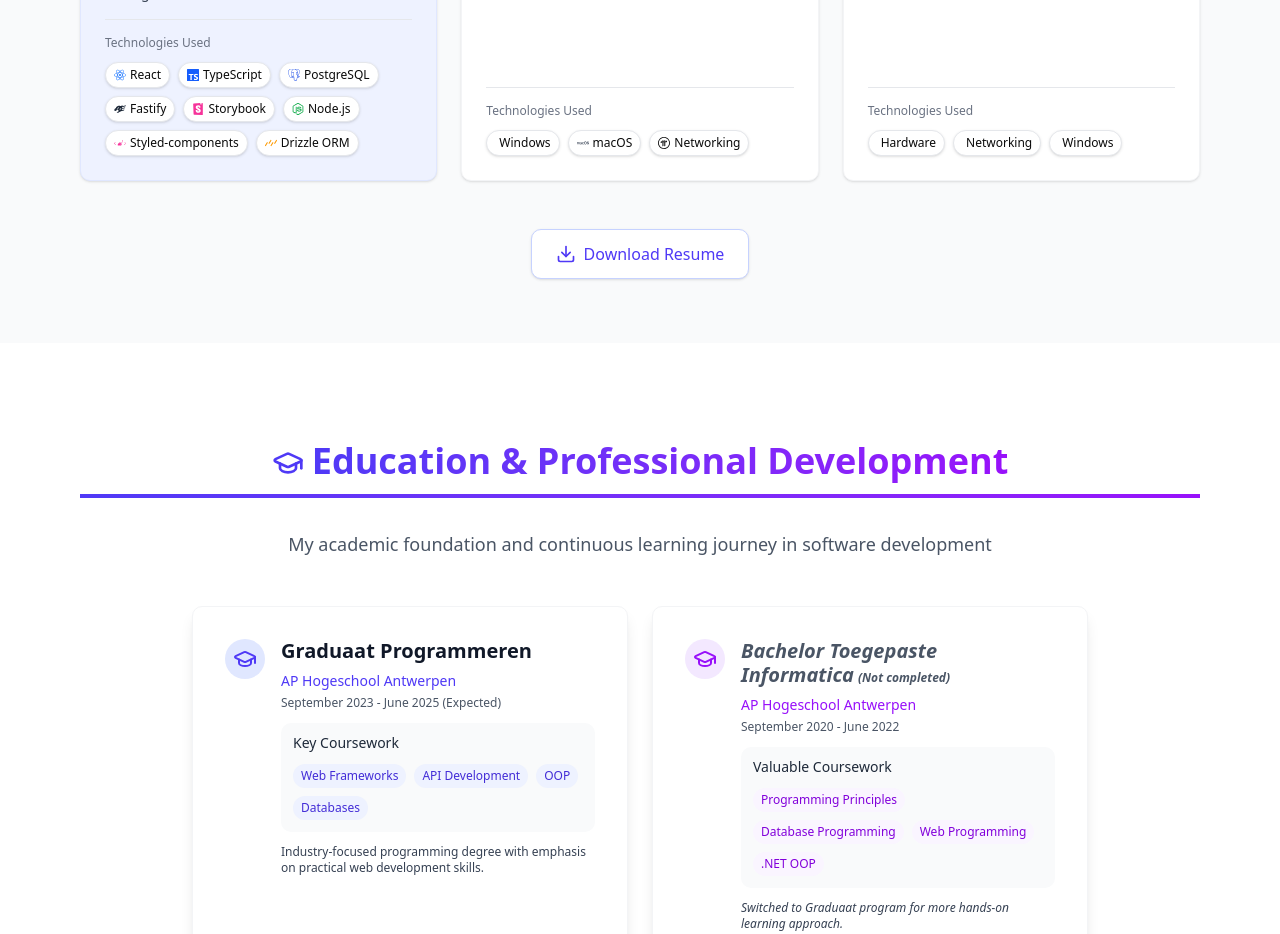
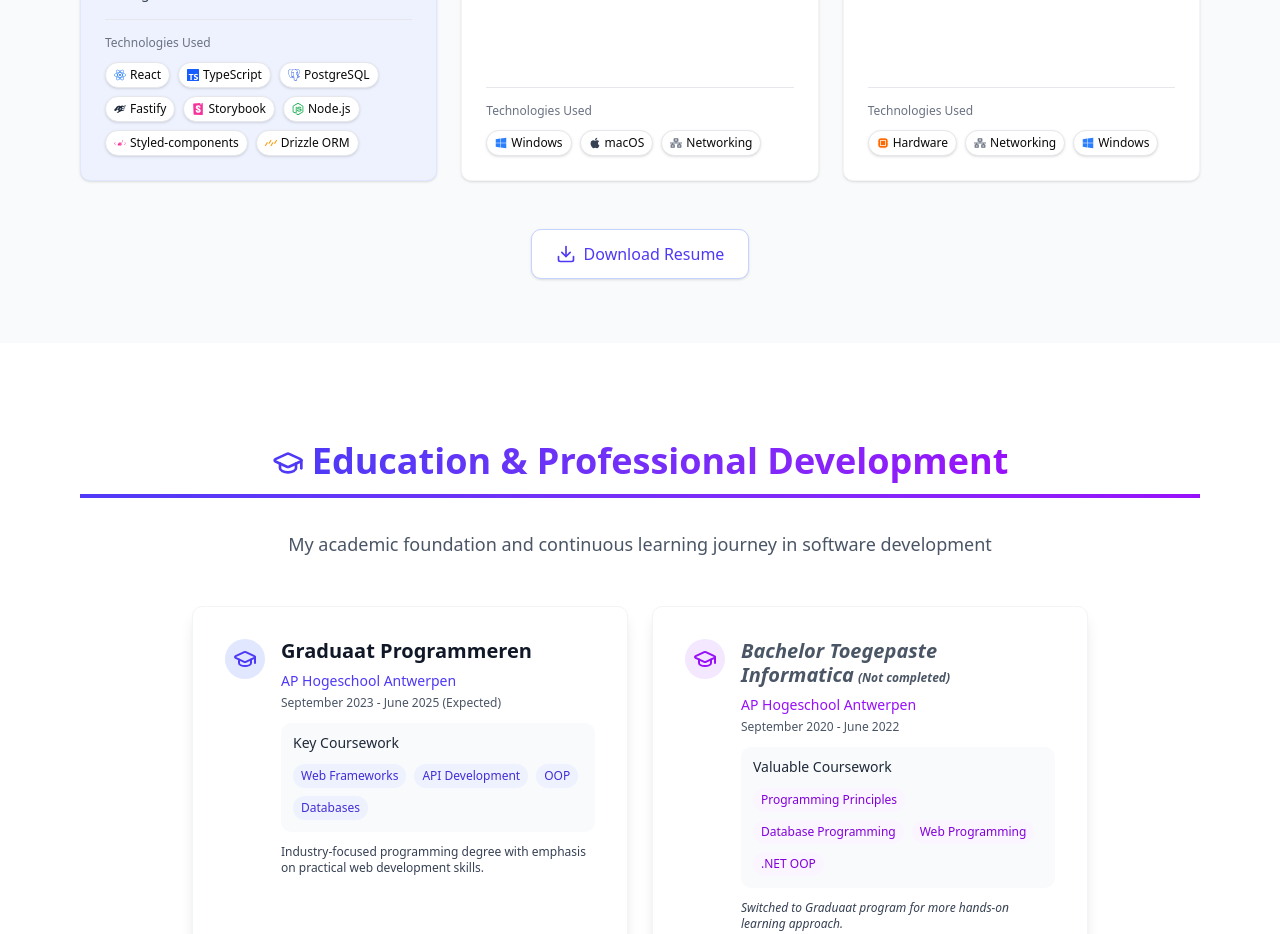
Before and after one commit to Lenaerts-Nestor/personal-portfolio, a React (Vite) app: page / in a window 1280 px wide. Shown: the part 3620-4554 px from the top of the page. Built offline with nearby package versions, Linux system fonts and the light colour scheme.

Commit message:
update icons

```diff
--- a/src/components/home/sections/experience-section.tsx
+++ b/src/components/home/sections/experience-section.tsx
@@ -1,6 +1,7 @@
 'use client';
 
 import type React from 'react';
+import { IoHardwareChip } from 'react-icons/io5';
 
 import { motion } from 'framer-motion';
 import {
@@ -22,9 +23,11 @@ import {
   SiStyledcomponents,
   SiMacos,
   SiPinetwork,
+  SiGitforwindows,
 } from 'react-icons/si';
 import { useI18n } from '../../shared/i18nContext';
 import { SectionHeading } from '../../shared/layout/section-heading';
+import { FaApple, FaNetworkWired, FaWindows } from 'react-icons/fa';
 
 // Define the experience data structure
 interface Experience {
@@ -91,12 +94,12 @@ export default function ExperienceSection() {
       technologies: [
         {
           name: 'Windows',
-          icon: <span className='i-mdi-microsoft-windows text-blue-500' />,
+          icon: <FaWindows className='text-blue-500' />,
         },
-        { name: 'macOS', icon: <SiMacos className='text-gray-700' /> },
+        { name: 'macOS', icon: <FaApple className='text-gray-700' /> },
         {
           name: 'Networking',
-          icon: <SiPinetwork />,
+          icon: <FaNetworkWired className='text-gray-500' />,
         },
       ],
       featured: false,
@@ -116,15 +119,15 @@ export default function ExperienceSection() {
       technologies: [
         {
           name: 'Hardware',
-          icon: <span className='i-mdi-desktop-tower text-gray-700' />,
+          icon: <IoHardwareChip className='text-orange-500' />,
         },
         {
           name: 'Networking',
-          icon: <span className='i-mdi-network text-blue-600' />,
+          icon: <FaNetworkWired className='text-gray-500' />,
         },
         {
           name: 'Windows',
-          icon: <span className='i-mdi-microsoft-windows text-blue-500' />,
+          icon: <FaWindows className='text-blue-500' />,
         },
       ],
       featured: false,
```
